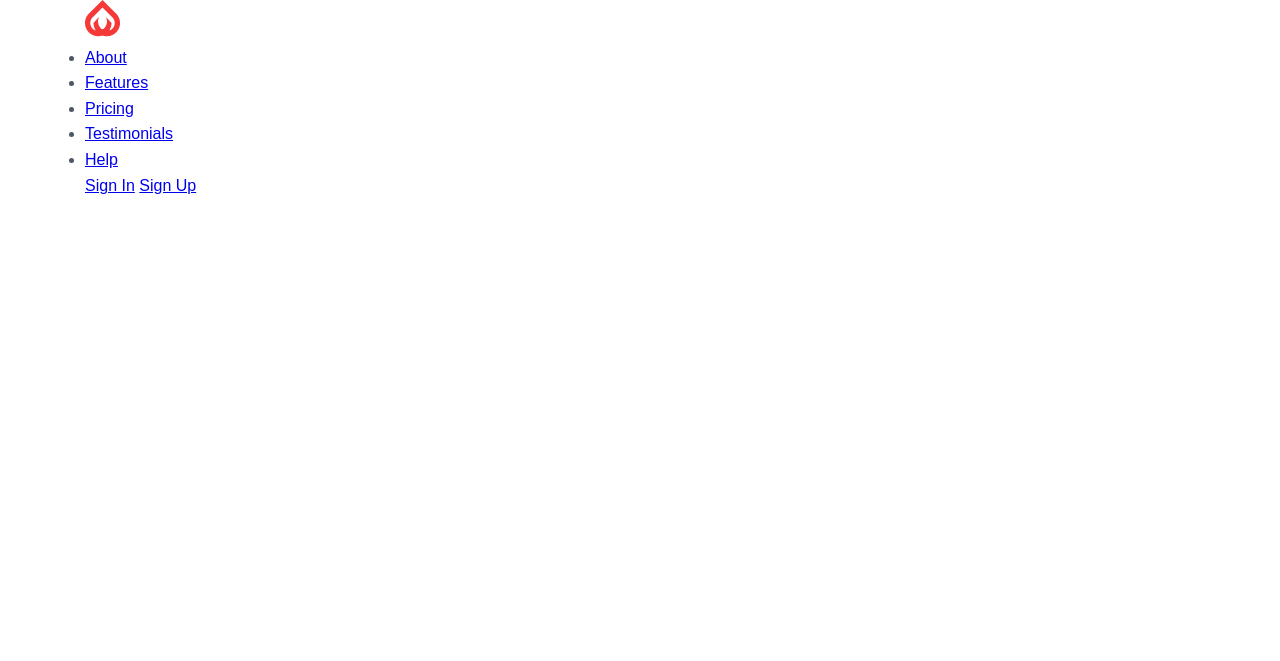
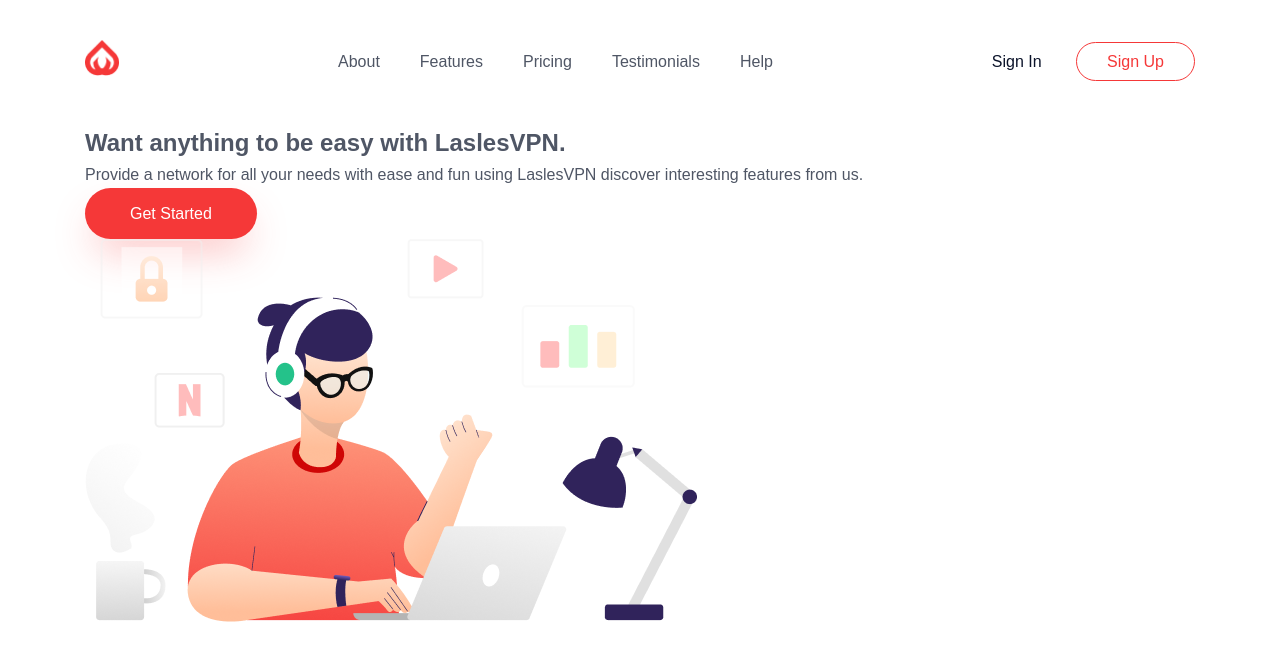
Before and after one commit to naykony/Helli7-rasuoli-shahbazi, a PHP site: page / in a window 1280 px wide. Shown: the top 661 px of the page. Run offline with PHP 8.4, Linux system fonts and the light colour scheme.

Commit message:
Commit 3

```diff
--- a/assets/css/theme.css
+++ b/assets/css/theme.css
@@ -58,3 +58,61 @@
   background-color: var(--primary-color);
   color: var(--white);
 }
+
+
+.header {
+  padding: 40px 0;
+}
+
+.header .container {
+  display: flex;
+  justify-content: space-between;
+  align-items: center;
+}
+
+.logo img {
+  height: 36px;
+}
+
+.navbar ul {
+  display: flex;
+  list-style: none;
+}
+
+.navbar ul li {
+  margin: 0 20px;
+}
+
+.navbar ul li a {
+  text-decoration: none;
+  color: var(--text-color);
+  font-weight: 400;
+  transition: color 0.3s ease;
+}
+
+.navbar ul li a:hover {
+  color: var(--secondary-color);
+  font-weight: 500;
+}
+
+.auth-buttons .sign-in {
+  color: var(--secondary-color);
+  font-weight: 500;
+  text-decoration: none;
+  margin-right: 30px;
+}
+
+.auth-buttons .sign-up {
+  color: var(--primary-color);
+  font-weight: 500;
+  text-decoration: none;
+  border: 1px solid var(--primary-color);
+  padding: 10px 30px;
+  border-radius: 50px;
+  transition: all 0.3s ease;
+}
+
+.auth-buttons .sign-up:hover {
+  background-color: var(--primary-color);
+  color: var(--white);
+}
--- a/index.html
+++ b/index.html
@@ -29,3 +29,18 @@
             </div>
         </div>
     </header>
+
+
+
+    <section class="hero">
+        <div class="container">
+            <div class="hero-content">
+                <h1>Want anything to be easy with <strong>LaslesVPN.</strong></h1>
+                <p>Provide a network for all your needs with ease and fun using LaslesVPN discover interesting features from us.</p>
+                <a href="#" class="btn-primary">Get Started</a>
+            </div>
+            <div class="hero-image">
+                <img src="assets/img/illustrations/1.png" alt="VPN Illustration">
+            </div>
+        </div>
+    </section>
```
